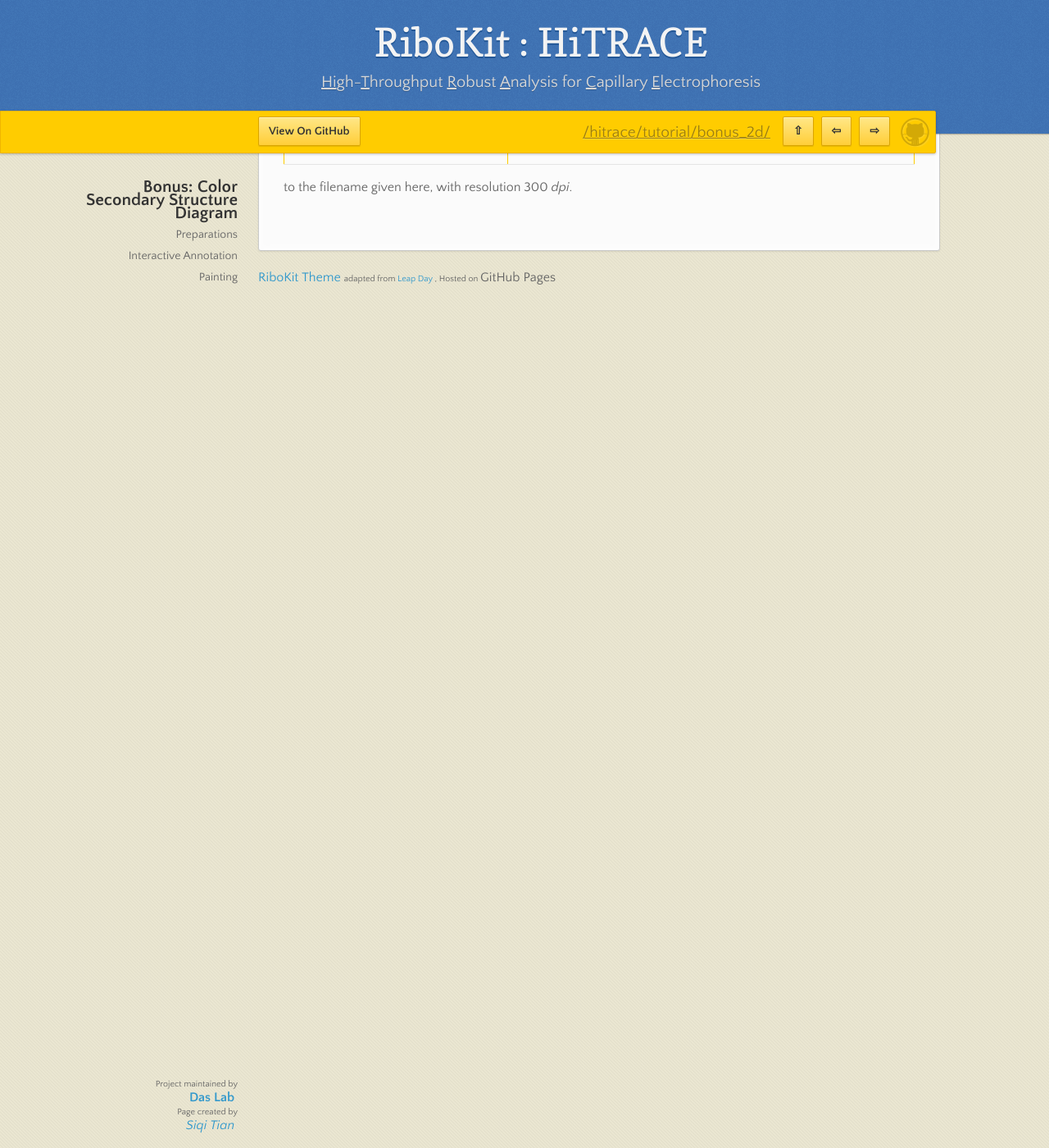
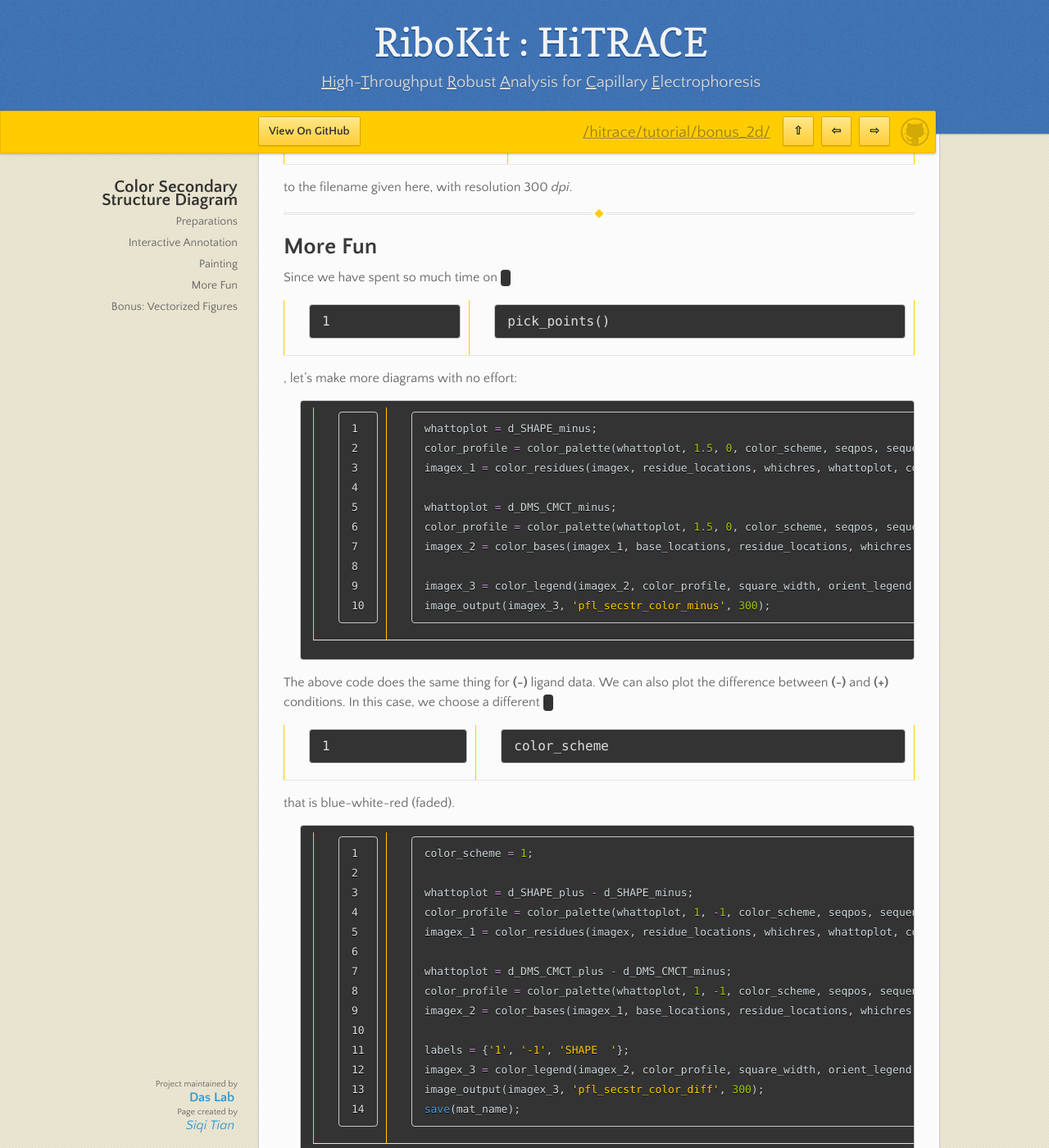
Before and after one commit to ribokit/ribokit.github.io, a Jekyll site: the page built from hitrace/bonus_2d.md, in a window 1280 px wide and 1400 px high, scrolled down 17058 px. Shown: the whole window at 82% size. Built offline with Jekyll 4.4.1, drawn with Linux system fonts in a browser that asks for light colours; before the commit the page ends 17430 px from its top, so only the background shows below that; some of the changed text lies outside the part shown.

Commit message:
complete color diagram with new vector

````diff
--- a/hitrace/bonus_2d.md
+++ b/hitrace/bonus_2d.md
@@ -11,7 +11,7 @@
 author: Siqi Tian
 ---
 
-# Bonus: Color Secondary Structure Diagram
+# Color Secondary Structure Diagram
 
 <br/>
 
@@ -257,3 +257,74 @@
 ```
 
 This will save `imagex_3` to the filename given here, with resolution 300 _dpi_.
+
+<hr/>
+
+## More Fun
+
+Since we have spent so much time on `pick_points()`, let's make more diagrams with no effort:
+
+```matlab
+whattoplot = d_SHAPE_minus;
+color_profile = color_palette(whattoplot, 1.5, 0, color_scheme, seqpos, sequence);
+imagex_1 = color_residues(imagex, residue_locations, whichres, whattoplot, color_profile, square_width);
+
+whattoplot = d_DMS_CMCT_minus;
+color_profile = color_palette(whattoplot, 1.5, 0, color_scheme, seqpos, sequence);
+imagex_2 = color_bases(imagex_1, base_locations, residue_locations, whichres, whattoplot, color_profile, square_width/2);
+
+imagex_3 = color_legend(imagex_2, color_profile, square_width, orient_legend, pos_legend, labels, font_size);
+image_output(imagex_3, 'pfl_secstr_color_minus', 300);
+```
+
+The above code does the same thing for **(-)** ligand data. We can also plot the difference between **(-)** and **(+)** conditions. In this case, we choose a different `color_scheme` that is blue-white-red (faded).
+
+```matlab
+color_scheme = 1;
+
+whattoplot = d_SHAPE_plus - d_SHAPE_minus;
+color_profile = color_palette(whattoplot, 1, -1, color_scheme, seqpos, sequence);
+imagex_1 = color_residues(imagex, residue_locations, whichres, whattoplot, color_profile, square_width);
+
+whattoplot = d_DMS_CMCT_plus - d_DMS_CMCT_minus;
+color_profile = color_palette(whattoplot, 1, -1, color_scheme, seqpos, sequence);
+imagex_2 = color_bases(imagex_1, base_locations, residue_locations, whichres, whattoplot, color_profile, square_width/2);
+
+labels = {'1', '-1', 'SHAPE  '};
+imagex_3 = color_legend(imagex_2, color_profile, square_width, orient_legend, pos_legend, labels, font_size);
+image_output(imagex_3, 'pfl_secstr_color_diff', 300);
+save(mat_name);
+```
+
+[![Color diff Figure](/hitrace/res/pfl_clr_color_diff.png "Color diff Figure"){: .half}](/hitrace/res/pfl_clr_color_diff.png)
+{: .center}
+
+<hr/>
+
+## Bonus: Vectorized Figures
+
+The previous **.tiff** files are rasterized with fixed resolution (300 _dpi_). We created a variant function that produces vectorized color diagrams. It is in same style with VARNA (white-orange-red circles, not squares).
+
+```matlab
+color_scheme = 12   % publication-use red-yellow-white
+whattoplot = d_SHAPE_plus;
+color_profile = color_palette(whattoplot, 1.5, 0, color_scheme, seqpos, sequence);
+
+color_circles(imagex, residue_locations, whichres, whattoplot, color_profile, square_width, 'circ_SHAPE_plus');
+```
+
+Same for difference plots:
+
+```matlab
+color_scheme = 13   % publication-use red-white-blue
+whattoplot = d_SHAPE_plus - d_SHAPE_minus;
+color_profile = color_palette(whattoplot, 1, -1, color_scheme, seqpos, sequence);
+
+color_circles(imagex, residue_locations, whichres, whattoplot, color_profile, square_width, 'circ_SHAPE_diff');
+```
+
+[![color_circles plus Figure](/hitrace/res/pfl_clr_circ_plus.png "color_circles plus Figure"){: .half}](/hitrace/res/pfl_clr_circ_plus.png)
+[![color_circles diff Figure](/hitrace/res/pfl_clr_circ_diff.png "color_circles diff Figure"){: .half}](/hitrace/res/pfl_clr_circ_diff.png)
+{: .center}
+
+The circles are written to a **.eps** file named after the last argument in `color_circles()`. Now you can open the **.eps** file in _Illustrator_, copy over all the circles into your original diagram file, place them in the back, and resize (keep aspect-ratio) to match.
````
Also changed, not shown: hitrace/res/pfl_clr_circ_diff.png (added), hitrace/res/pfl_clr_circ_plus.png (added), hitrace/res/pfl_clr_color_diff.png (added).
